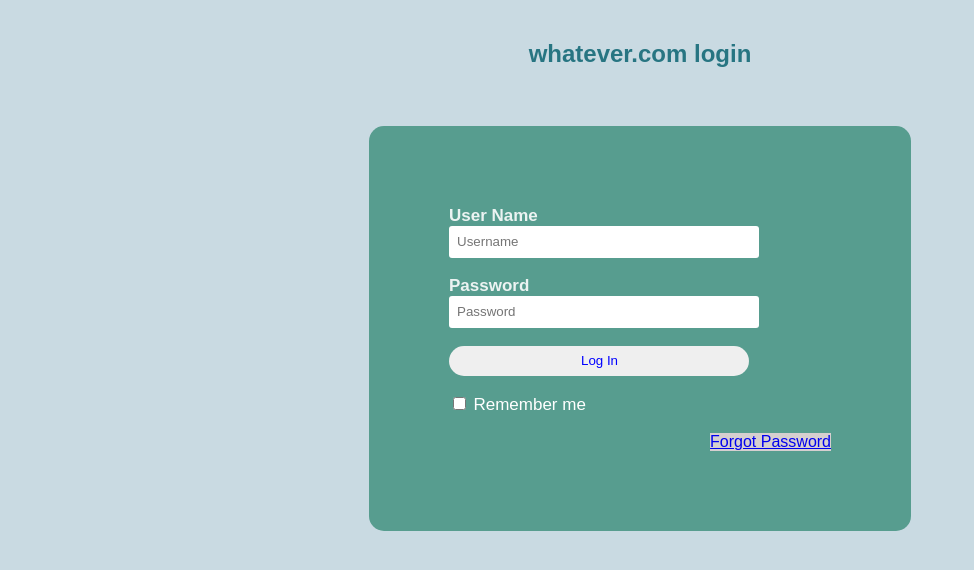
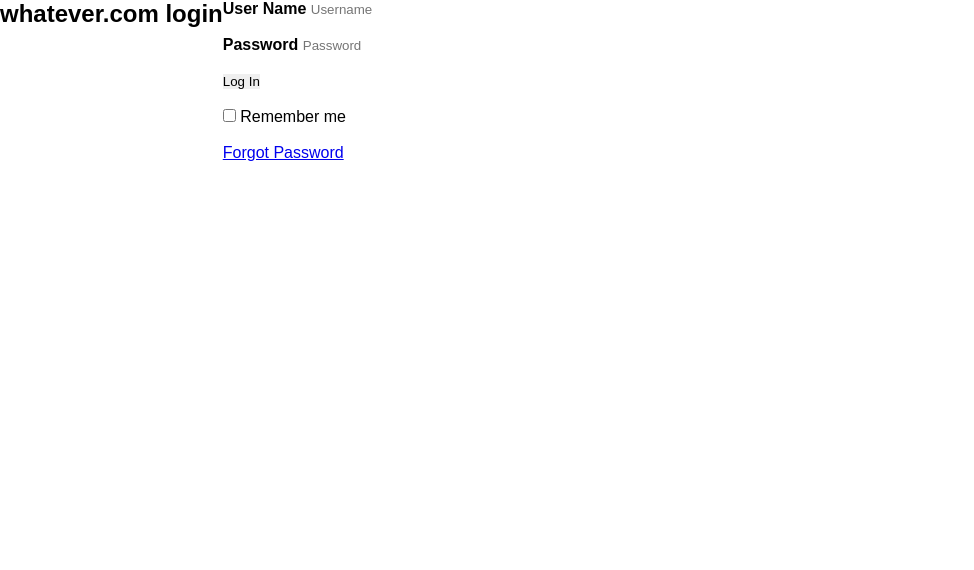
Before and after one commit to Everushing/admin--page-due-april2, a plain HTML site: page userpage/index.html in a window 1280 px wide. Shown: the whole page, without its empty margins (0-974 px from the left). Drawn offline with Linux system fonts and the light colour scheme; files that its build step writes are made by us from their sources; files whose address does not match are found by name; a web font is replaced by a local one.

Commit message:
final commit-i hope

```diff
--- a/userpage/css/styles.css
+++ /dev/null
@@ -1,59 +0,0 @@
-body
-{
-    margin: 0;
-    padding: 0;
-    background-color:#b6cdd8ba;
-    font-family: 'Arial';
-}
-.login{
-        width: 382px;
-        overflow: hidden;
-        margin: auto;
-        margin: 20 0 0 450px;
-        padding: 80px;
-        background: #579d8f;
-        border-radius: 15px ;
-
-}
-h2{
-    text-align: center;
-    color: #277582;
-    padding: 20px;
-}
-label{
-    color: #ecf3f2;
-    font-size: 17px;
-}
-#Uname{
-    width: 300px;
-    height: 30px;
-    border: none;
-    border-radius: 3px;
-    padding-left: 8px;
-}
-#Pass{
-    width: 300px;
-    height: 30px;
-    border: none;
-    border-radius: 3px;
-    padding-left: 8px;
-
-}
-#log{
-    width: 300px;
-    height: 30px;
-    border: none;
-    border-radius: 17px;
-    padding-left: 7px;
-    color: blue;
-
-
-}
-span{
-    color: white;
-    font-size: 17px;
-}
-a{
-    float: right;
-    background-color: rgb(214, 207, 207);
-}
```
Also changed, not shown: userpage/index.html (+2 -0 lines).
